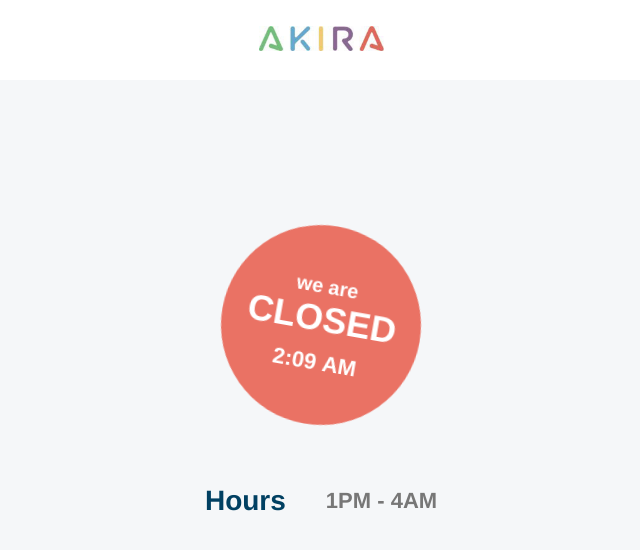
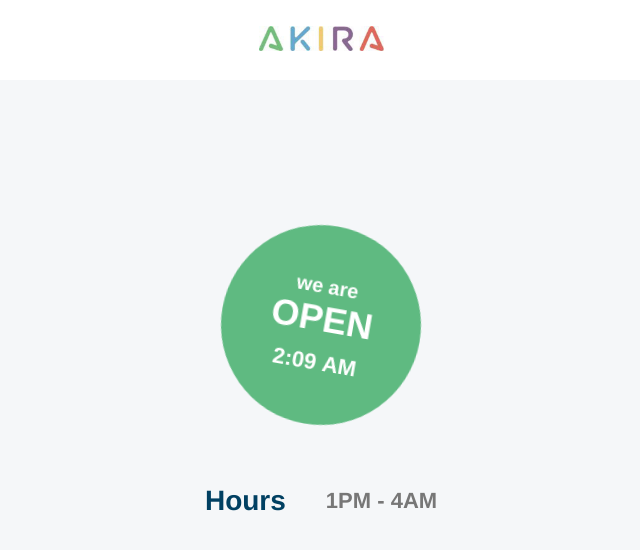
Before and after one commit to rexoriousyun/system-status-app, a React (Create React App) app: page / in a window 1280 px wide. Shown: the top 550 px of the page, without its empty margins (319-959 px from the left). Built offline with nearby package versions, Linux system fonts and the light colour scheme.

Commit message:
modified text

```diff
--- a/src/Components/CurrentTime.js
+++ b/src/Components/CurrentTime.js
@@ -6,7 +6,7 @@ export default class CurrentTime extends Component {
       <div className="systemTime">
         <div className="business">
           <h5>we are</h5>
-          <h2>CLOSED</h2>
+          <h2>{this.props.isOpenForBusiness? 'OPEN' : 'CLOSED'}</h2>
           <h4 className="time">{this.props.hour}{this.props.minute}&nbsp;{this.props.day}</h4>
         </div>
       </div>
--- a/src/system_status.json
+++ b/src/system_status.json
@@ -1 +1 @@
-{"online":true,"is_open_for_business":false,"open_hours_today":{"open_at":"2017-12-11T08:00:00.000000-05:00","close_at":"2017-12-11T23:00:00.000000-05:00"},"system_time":"2017-12-11T21:09:15.797197-05:00","direct_signup_allowed":true}
+{"online":true,"is_open_for_business":true,"open_hours_today":{"open_at":"2017-12-11T08:00:00.000000-05:00","close_at":"2017-12-11T23:00:00.000000-05:00"},"system_time":"2017-12-11T21:09:15.797197-05:00","direct_signup_allowed":true}
```
